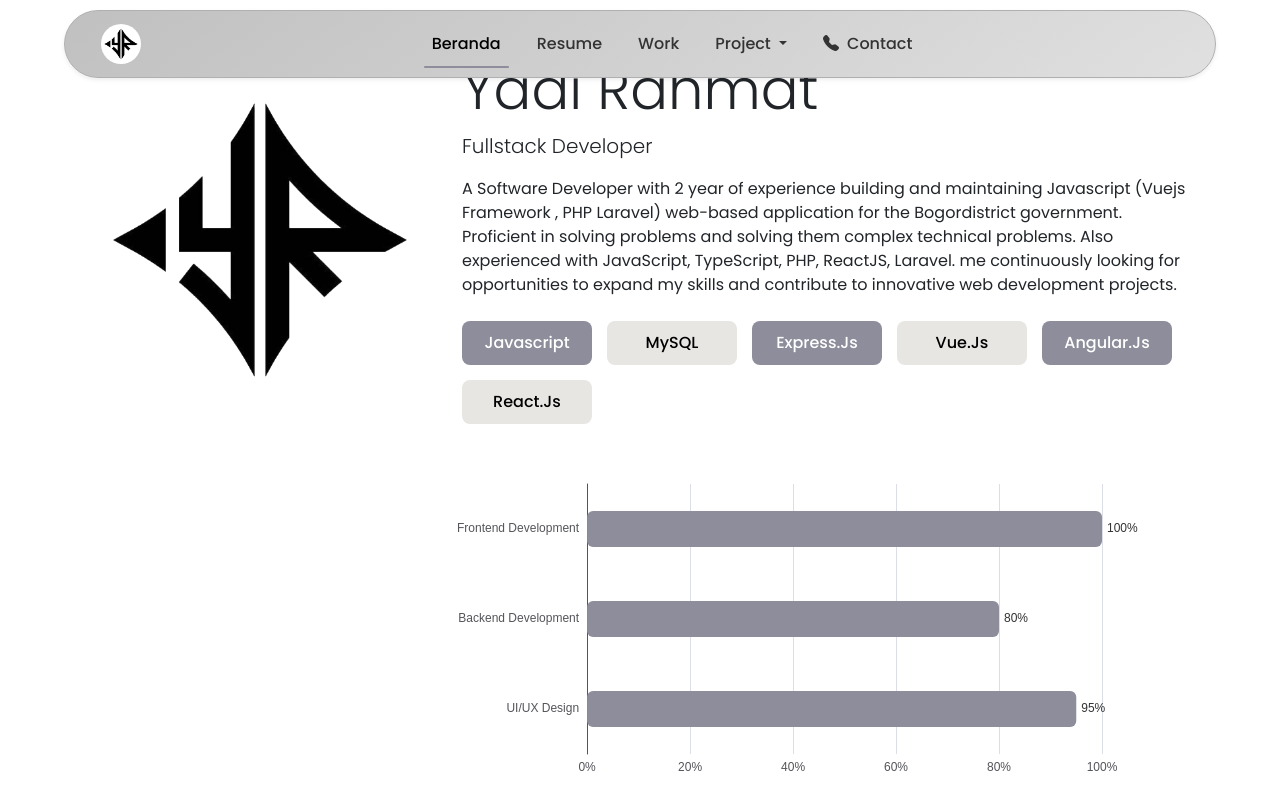
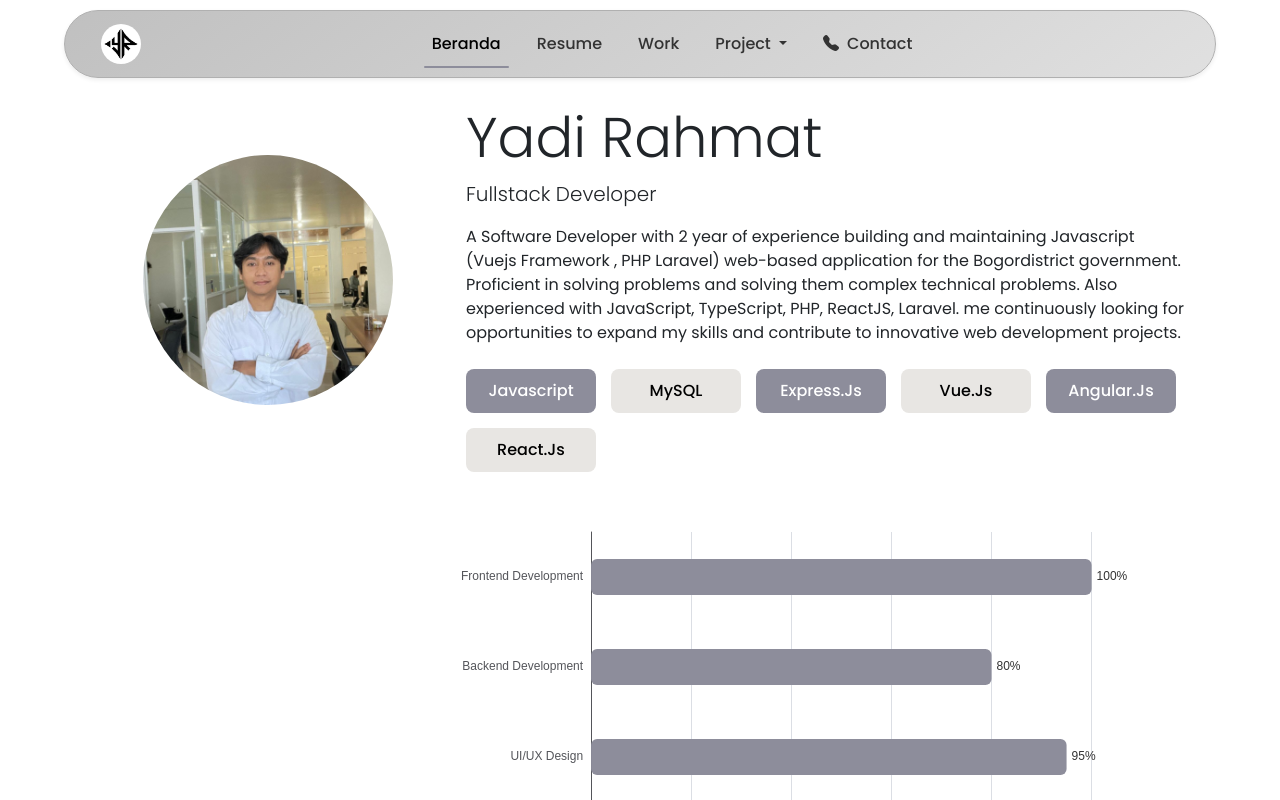
Before and after one commit to YadiRahmat10/portofolio, a Vue app: page / in a window 1280 px wide. Built offline with nearby package versions, Linux system fonts and the light colour scheme.

Commit message:
fix profile img

```diff
--- a/src/views/Home.vue
+++ b/src/views/Home.vue
@@ -1,15 +1,16 @@
 <template>
+  <div class="container mt-3 py-3">
     <div style="min-height: 550px">
       <div class="container mt-2 py-5">
         <div class="row align-items-center mb-5">
           <div class="col-md-4 text-center">
             <img
-            src="/logo.png"
+              src="/yadi.jpg"
               class="rounded-circle img-fluid profile-img"
               alt="Profile Photo"
             />
           </div>
-        <div class="col-md-8">
+          <div class="col-md-8 mt-3">
             <h1 class="display-4">{{ name }}</h1>
             <p class="lead">{{ tagline }}</p>
             <p>{{ about }}</p>
@@ -28,6 +29,7 @@
             <div class="col-md-4 text-center"></div>
             <div class="col-md-8">
               <echart />
+            </div>
           </div>
         </div>
       </div>
@@ -81,4 +83,17 @@
   background-color: #e8e6e3; /* warna abu-abu muda */
   color: #000;
 }
+
+.profile-img {
+  width: 150px;
+  height: 150px;
+  object-fit: cover;
+}
+
+@media (min-width: 768px) {
+  .profile-img {
+    width: 250px;
+    height: 250px;
+  }
+}
 </style>
```
Also changed, not shown: public/yadi.jpg. Lines whose indentation alone changed are shown as unchanged.
